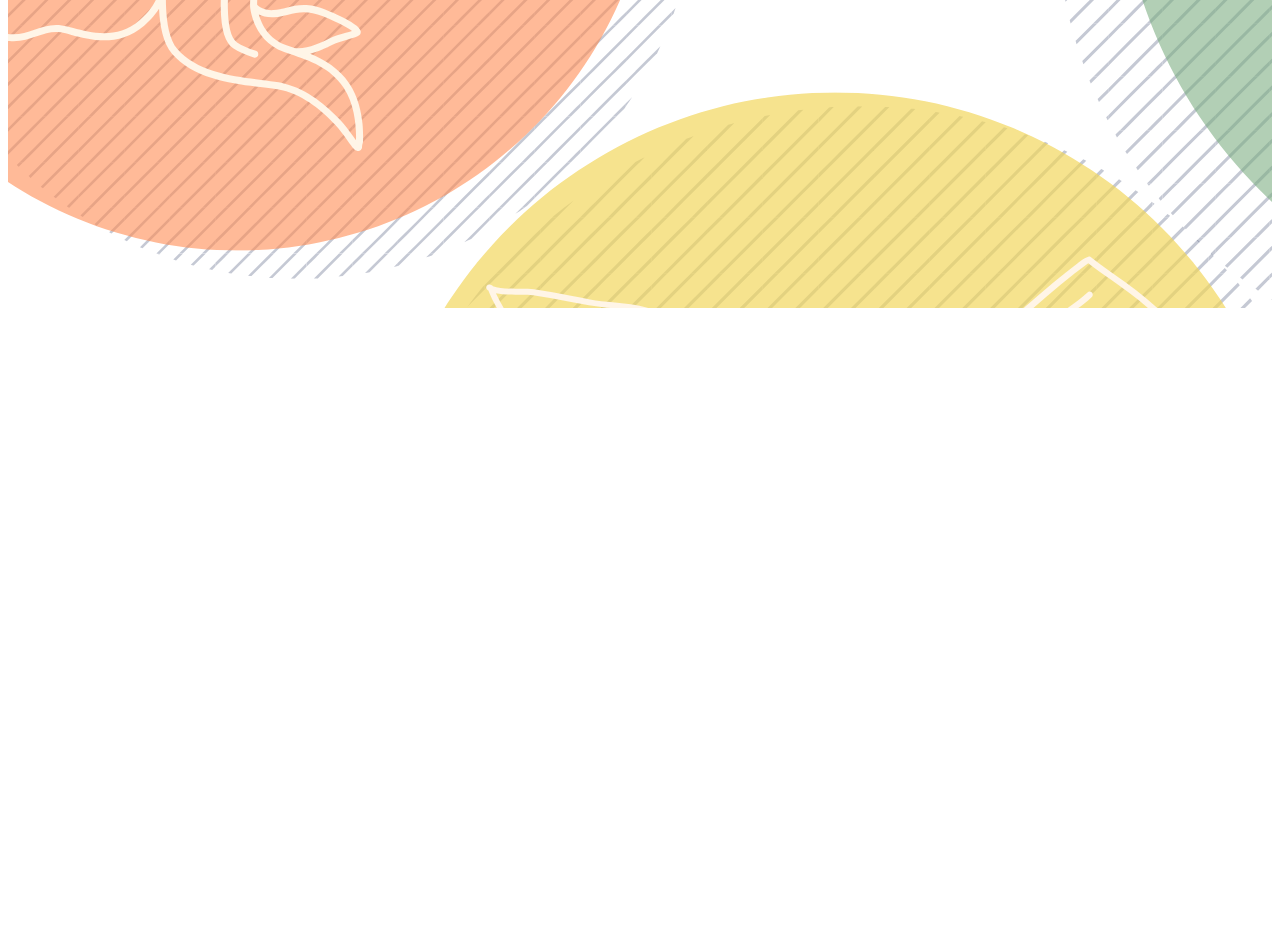
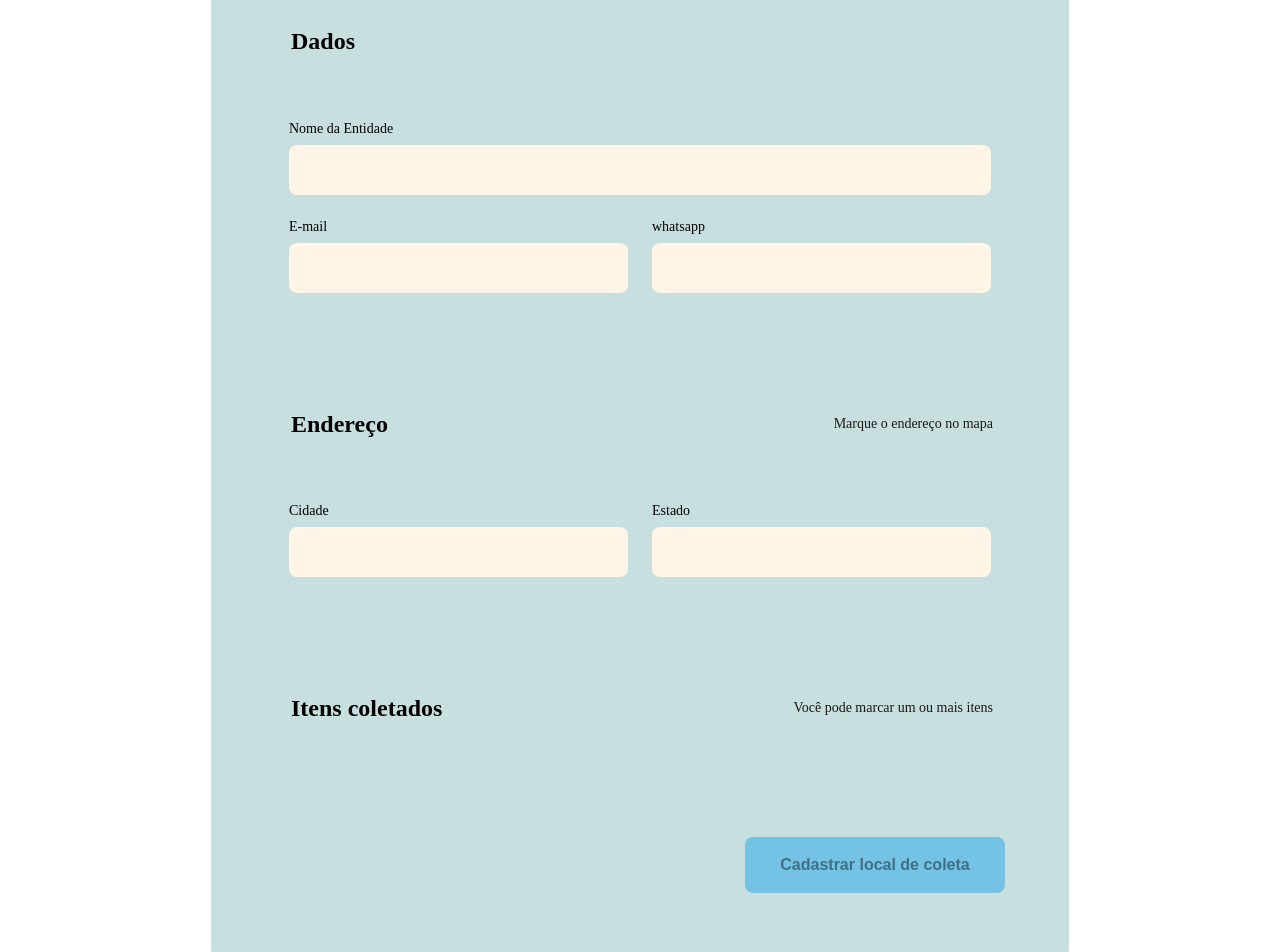
Before and after one commit to EdineiAndrade/guia-chapada-reactjs, a React (Create React App) app: page /create-location in a window 1280 px wide. Shown: the part 500-1452 px from the top of the page. Before the commit the page ends 816 px from the top, so only its background shows below. Built offline with nearby package versions, Linux system fonts and the light colour scheme.

Commit message:
Atualização-página

```diff
--- a/src/pages/CreateLocation/index.tsx
+++ b/src/pages/CreateLocation/index.tsx
@@ -1,24 +1,90 @@
 import React from 'react';
-import {FiLogIn} from 'react-icons/fi';
+import {FiArrowLeft} from 'react-icons/fi';
 import {Link} from 'react-router-dom';
 
-import './styles.css'
+import logo from '../../images/logo.svg';
+import './styless.css';
 
 const CreateLocation: React.FC = () =>{
     return(
-        <div id="page-home">
+        <div id="page-create-location">
             <div className="content">
             <header>
+                 <img src={logo} alt="coleta seletiva"/>
+                 <Link to="/">
+                        <FiArrowLeft/>
+                        Voltar para home
+                 </Link>
+            </header>
+            <form>
+            <h1> Cadastro do <br/> local de coleta</h1>
 
-            </header>
-              <main>
+            <fieldset>
+                <legend>
+                    <h2>Dados</h2>
+                </legend>
+                <div className="field">
+                    <label htmlFor="name">Nome da Entidade</label>
+                    <input
+                        type="text"
+                        name="name"
+                        id="name"
+                    />
+                </div>
+                <div className="field-group">
+                    <div className="field">
+                        <label htmlFor="email">E-mail</label>
+                        <input
+                            type="email"
+                            name="email"
+                            id="email"
+                        />
+                    </div>
+                    <div className="field">
+                        <label htmlFor="whatsapp">whatsapp</label>
+                        <input
+                            type="text"
+                            name="whatsapp"
+                            id="whatsapp"
+                        />
+                    </div>
+                </div>
 
-                 <Link to="/">
-                   <span>
-                        <FiLogIn/>
-                    </span>
-                 </Link>
-                </main>
+            </fieldset>
+            <fieldset>
+                <legend>
+                    <h2>Endereço</h2>
+                    <span>Marque o endereço no mapa</span>
+                </legend>
+                <div className="field-group">
+                   <div className="field">
+                    <label htmlFor="city">Cidade</label>
+                    <input
+                        type="text"
+                        name="city"
+                        id="city"
+                        />
+                    </div>
+                    <div className="field">
+                        <label htmlFor="uf">Estado</label>
+                        <input
+                            type="text"
+                            name="uf"
+                            id="uf"
+                        />
+                     </div>
+                </div>
+            </fieldset>
+            <fieldset>
+                <legend>
+                    <h2>Itens coletados</h2>
+                    <span>Você pode marcar um ou mais itens</span>
+                </legend>
+            </fieldset>
+            <button type="submit">
+                Cadastrar local de coleta
+            </button>
+            </form>
             </div>
         </div>
 
--- a/src/pages/CreateLocation/styles.css
+++ b/src/pages/CreateLocation/styless.css
@@ -14,7 +14,7 @@
 }
 
 #page-create-location header a {
-  color: var(--title-color);
+  color: rgb(58, 226, 43) ;
   font-weight: bold;
   text-decoration: none;
 
@@ -31,7 +31,7 @@
   margin: 80px auto;
   padding: 64px;
   max-width: 730px;
-  background: #FFF;
+  background: rgba(186, 215, 216, 0.801);
   border-radius: 8px;
 
   display: flex;
@@ -63,7 +63,7 @@
 #page-create-location form legend span {
   font-size: 14px;
   font-weight: normal;
-  color: #034AAD;
+  color: #1b1815;
 }
 
 #page-create-location form .field-group {
@@ -148,9 +148,9 @@
 #page-create-location form button {
   width: 260px;
   height: 56px;
-  background: var(--primary-color);
+  background: rgba(15, 159, 236, 0.452);
   border-radius: 8px;
-  color: #FFF;
+  color: rgba(1, 12, 17, 0.452);
   font-weight: bold;
   font-size: 16px;
   border: 0;
@@ -161,7 +161,7 @@
 }
 
 #page-create-location form button:hover {
-  background: #79ab7f;
+  background: #328b08;
 }
 
 .items-grid {
```
Also changed, not shown: 1 other file (tests, documents, lock files or other folders).
